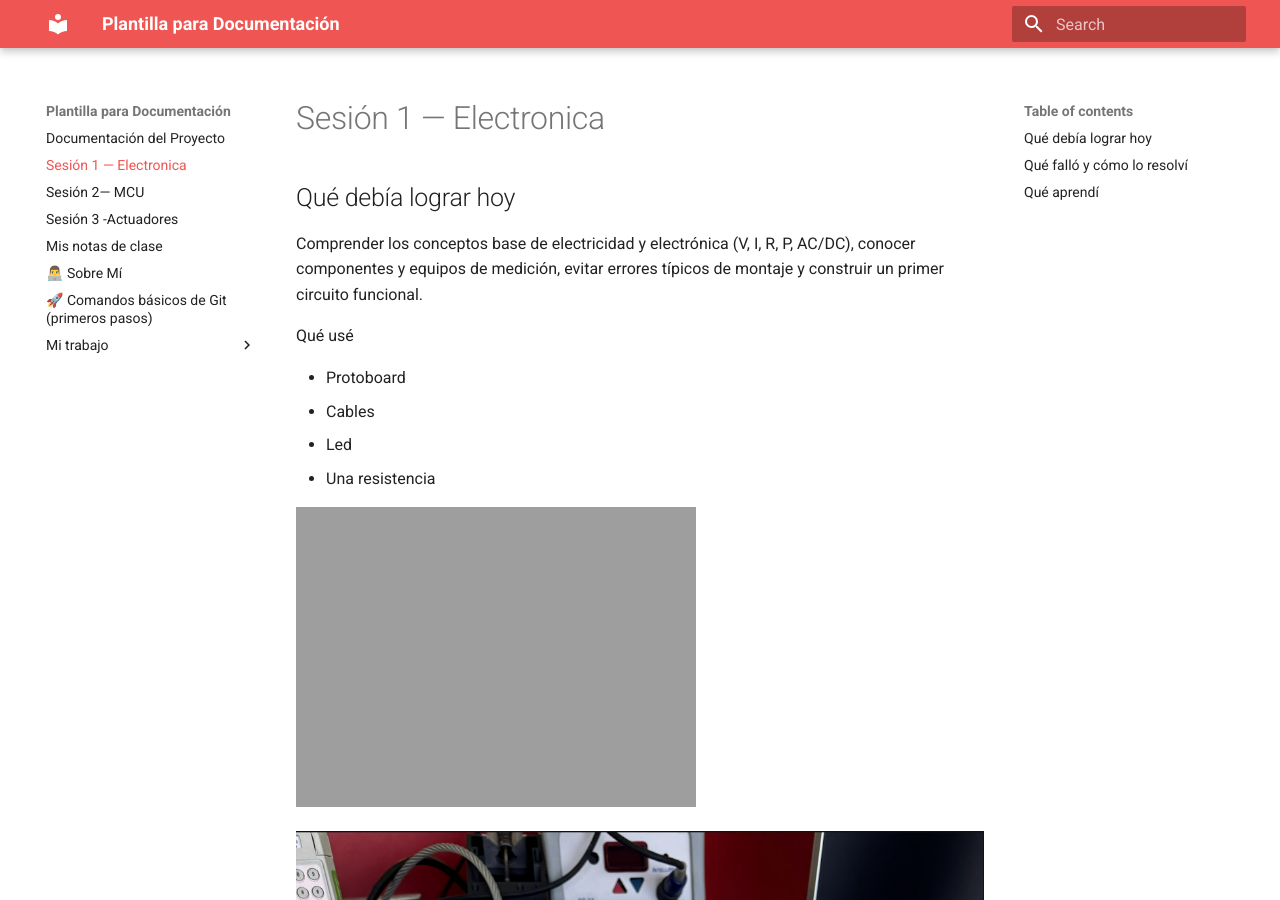
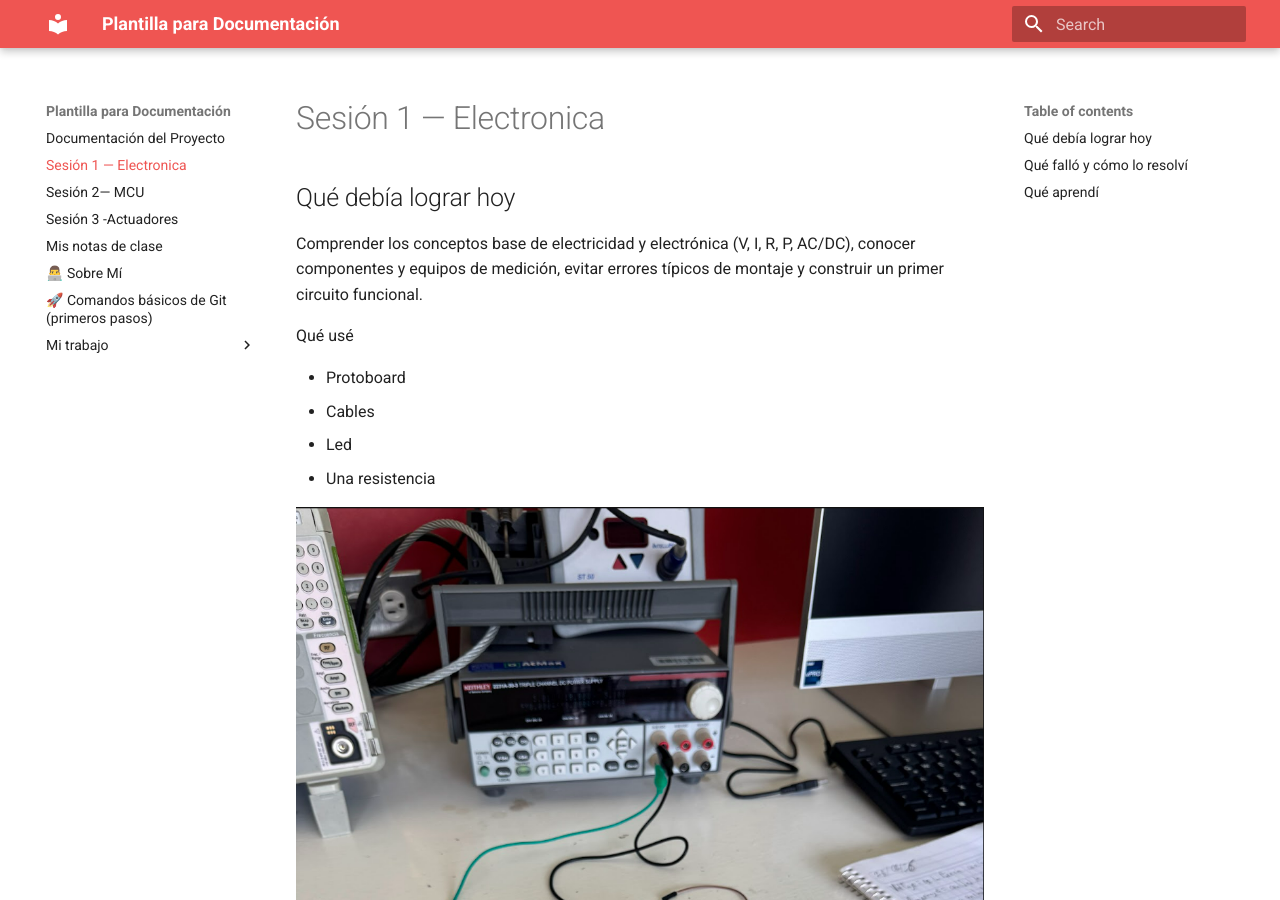
Before and after one commit to dv346/Bitacora_DavidV, an MkDocs documentation site: the page built from docs/Sesion1.md, in a window 1280 px wide and 900 px high. Built offline with MkDocs 1.6.1 and Material for MkDocs 9.7.7, drawn with Linux system fonts in a browser that asks for light colours.

Commit message:
Imagenes arregladas

```diff
--- a/docs/Sesion1.md
+++ b/docs/Sesion1.md
@@ -16,9 +16,9 @@ Qué usé
 - Led
 - Una resistencia
 
-![Circuito físico en el protoboard](./recursos/imgs/Electronica, Sesion 1.png)
+![Circuito físico en el protoboard](recursos/imgs/Sesion 1.png)
 
-![Circuito físico en el protoboard](./recursos/imgs/Sesion 1.png)
+
 
 [▶️ Ver video del circuito en funcionamiento](https://youtube.com/shorts/t93F0X8Y648?si=J8DNC3yvFRndBoM-)
 
```
Also changed, not shown: docs/Sesion2.md (line endings or trailing spaces).
